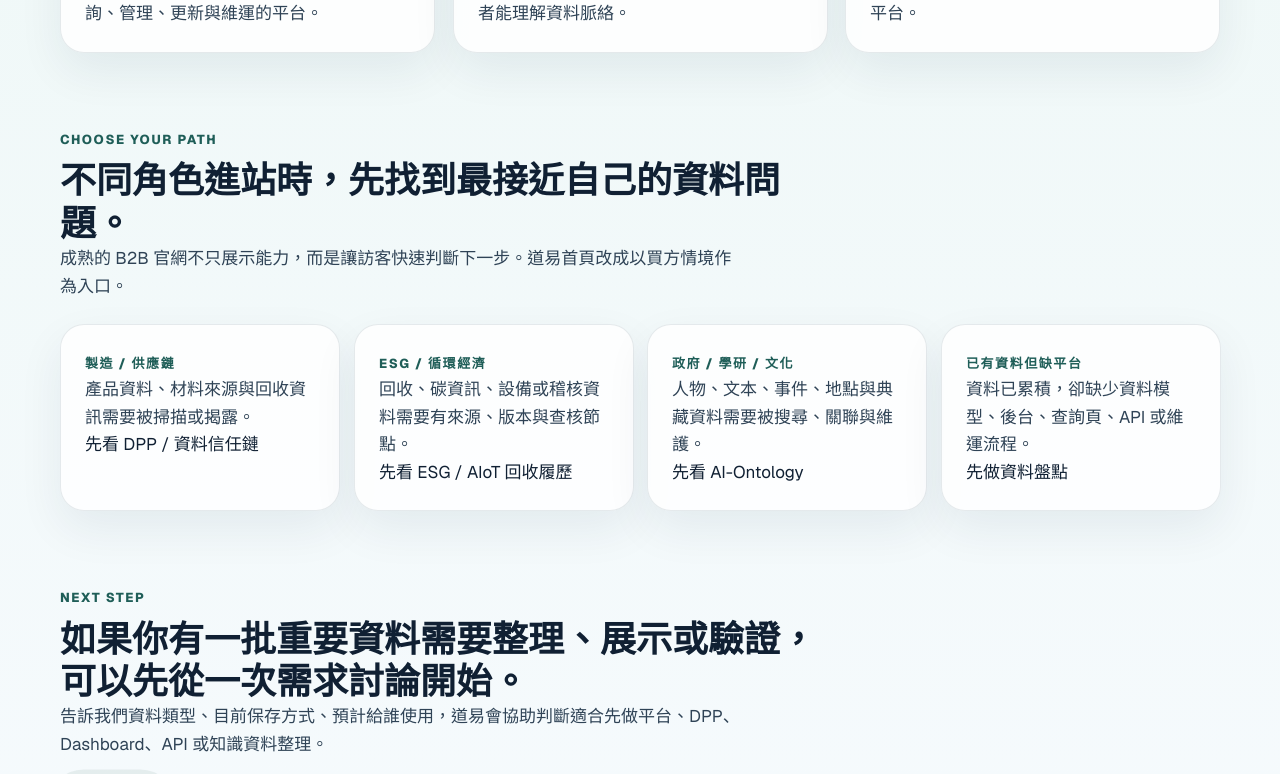
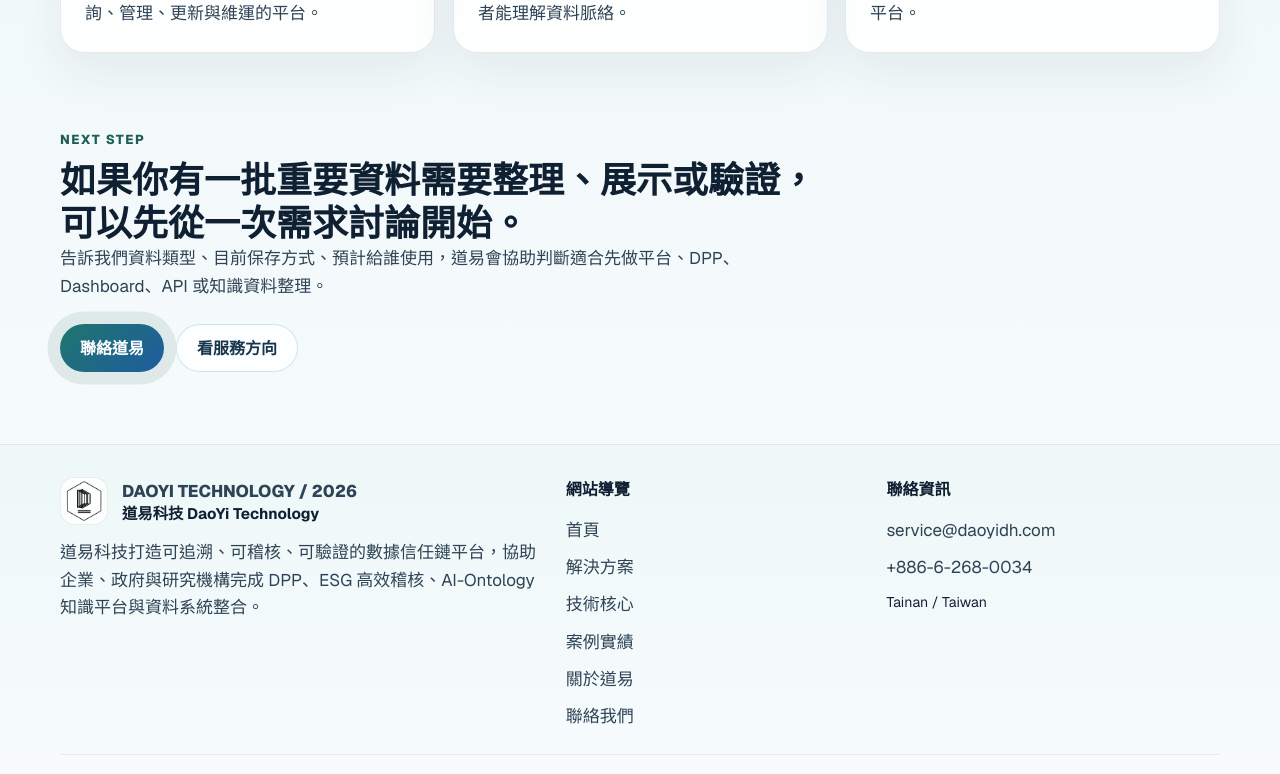
Before and after one commit to yangyen1977-wq/daoyi-website-2026, a Next.js app: page / in a window 1280 px wide. Shown: the part 1100-1874 px from the top of the page. Built offline with nearby package versions, Linux system fonts and the light colour scheme.

Commit message:
Remove home path section

```diff
--- a/src/app/page.tsx
+++ b/src/app/page.tsx
@@ -3,7 +3,6 @@ import type { CSSProperties } from "react";
 import Link from "next/link";
 import { Section } from "@/components/section";
 import {
-  homeBuyerPaths,
   homeHero,
   homeWhatWeDo,
 } from "@/lib/content/home";
@@ -54,22 +53,6 @@ export default function HomePage() {
       </Section>
 
       <Section
-        eyebrow="Choose your path"
-        title="不同角色進站時，先找到最接近自己的資料問題。"
-        description="成熟的 B2B 官網不只展示能力，而是讓訪客快速判斷下一步。道易首頁改成以買方情境作為入口。"
-      >
-        <div className="home-path-grid">
-          {homeBuyerPaths.map((item) => (
-            <article key={item.role} className="card home-path-card">
-              <span className="mini-label accent">{item.role}</span>
-              <p>{item.need}</p>
-              <Link href={item.href} className="inline-button">{item.next}</Link>
-            </article>
-          ))}
-        </div>
-      </Section>
-
-      <Section
         eyebrow="Next step"
         title="如果你有一批重要資料需要整理、展示或驗證，可以先從一次需求討論開始。"
         description="告訴我們資料類型、目前保存方式、預計給誰使用，道易會協助判斷適合先做平台、DPP、Dashboard、API 或知識資料整理。"
```
